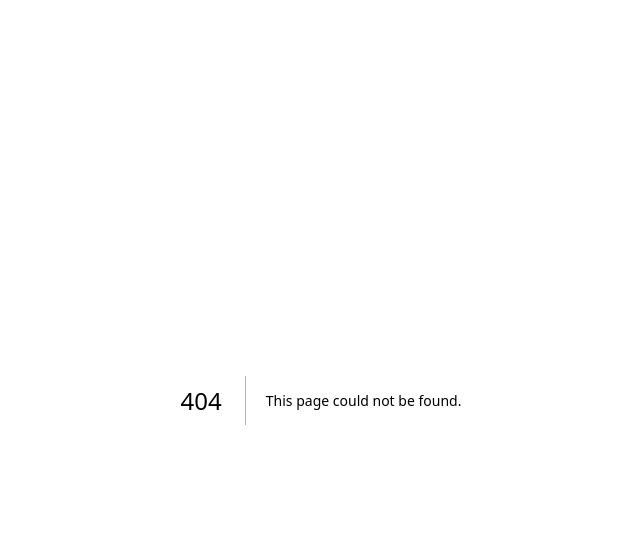
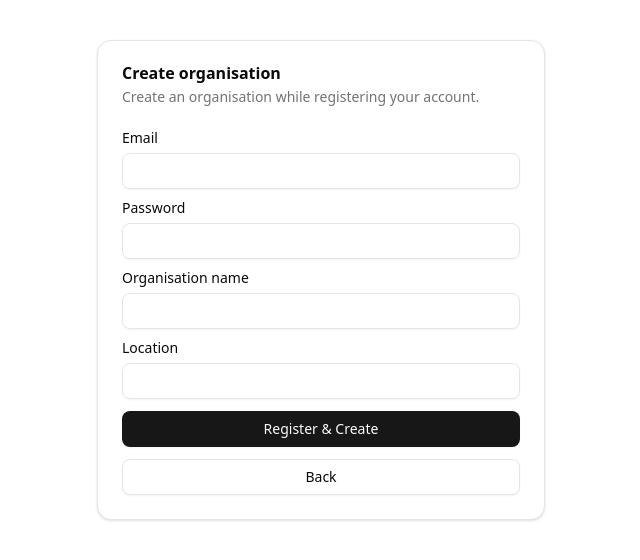
Before and after one commit to 6045943/Authentication-nextjs, a Next.js app: page /register/organisation in a window 1280 px wide. Before the commit this address had no page. Shown: the top 560 px of the page, without its empty margins (319-959 px from the left). Built offline with nearby package versions, Linux system fonts and the light colour scheme; no server answers.

Commit message:
Add organisation registration and dialog UI
Introduces a new organisation registration page and a custom dialog UI component using Radix UI. Updates the auth form to use a dialog for organisation selection during registration. Adds @radix-ui/react-dialog dependency.

```diff
--- /dev/null
+++ b/app/register/organisation/page.tsx
@@ -0,0 +1,111 @@
+"use client"
+
+import { useState } from "react"
+import { useRouter } from "next/navigation"
+import { Input } from "@/components/ui/input"
+import { Button } from "@/components/ui/button"
+import { Label } from "@/components/ui/label"
+import { Card, CardContent, CardDescription, CardHeader, CardTitle } from "@/components/ui/card"
+import { supabase } from "@/lib/supabaseClient"
+import { AlertMessage } from "@/components/alert-message"
+
+export default function RegisterOrganisationPage() {
+  const router = useRouter()
+  const [email, setEmail] = useState("")
+  const [password, setPassword] = useState("")
+  const [displayName, setDisplayName] = useState("")
+  const [location, setLocation] = useState("")
+  const [loading, setLoading] = useState(false)
+  const [error, setError] = useState<string | null>(null)
+  const [success, setSuccess] = useState(false)
+
+  const handleSubmit = async (e: React.FormEvent) => {
+    e.preventDefault()
+    setError(null)
+    setSuccess(false)
+    setLoading(true)
+    try {
+      // 1) Maak auth user
+      const { data: signUpData, error: signUpError } = await supabase.auth.signUp({ email, password })
+      if (signUpError || !signUpData.user?.id) {
+        setError(signUpError?.message || "Failed to register user")
+        return
+      }
+      const userId = signUpData.user.id
+
+      // 2) Maak Users entry met rol = admin
+      // ⚠️ LET OP: hier gebruik ik upsert, zodat duplicate key errors niet meer voorkomen
+      const { error: userError } = await supabase
+        .from("Users")
+        .upsert({ id: userId, email, role: 2 }) // 2 = admin
+      if (userError) {
+        setError(userError.message)
+        return
+      }
+
+      // 3) Maak organisatie
+      const { data: orgInsert, error: orgError } = await supabase
+        .from("organisations")
+        .insert({ display_name: displayName, location })
+        .select("id")
+        .single()
+      if (orgError || !orgInsert?.id) {
+        setError(orgError?.message || "Failed to create organisation")
+        return
+      }
+
+      // 4) Link user aan organisatie
+      const { error: linkError } = await supabase
+        .from("user_organisations")
+        .insert({ user_id: userId, organisation_id: orgInsert.id })
+      if (linkError) {
+        setError(linkError.message)
+        return
+      }
+
+      // 5) Klaar
+      setSuccess(true)
+      router.push("/login")
+    } finally {
+      setLoading(false)
+    }
+  }
+
+  return (
+    <div className="max-w-md mx-auto mt-10 space-y-4">
+      <AlertMessage error={error || undefined} success={success || undefined} successMessage="Account en organisatie aangemaakt! Log nu in."/>
+      <Card>
+        <CardHeader>
+          <CardTitle>Create organisation</CardTitle>
+          <CardDescription>Create an organisation while registering your account.</CardDescription>
+        </CardHeader>
+        <CardContent>
+          <form onSubmit={handleSubmit} className="space-y-3">
+            <div className="grid gap-2">
+              <Label>Email</Label>
+              <Input type="email" required value={email} onChange={(e) => setEmail(e.target.value)} />
+            </div>
+            <div className="grid gap-2">
+              <Label>Password</Label>
+              <Input type="password" required value={password} onChange={(e) => setPassword(e.target.value)} />
+            </div>
+            <div className="grid gap-2">
+              <Label>Organisation name</Label>
+              <Input required value={displayName} onChange={(e) => setDisplayName(e.target.value)} />
+            </div>
+            <div className="grid gap-2">
+              <Label>Location</Label>
+              <Input value={location} onChange={(e) => setLocation(e.target.value)} />
+            </div>
+            <Button type="submit" className="w-full" disabled={loading}>
+              {loading ? "Creating..." : "Register & Create"}
+            </Button>
+            <Button asChild variant="outline" className="w-full">
+              <a href="/register">Back</a>
+            </Button>
+          </form>
+        </CardContent>
+      </Card>
+    </div>
+  )
+}
--- a/components/auth-form.tsx
+++ b/components/auth-form.tsx
@@ -7,6 +7,17 @@ import { Input } from "@/components/ui/input"
 import { Label } from "@/components/ui/label"
 import { useState } from "react"
 import { AlertMessage } from "./alert-message"
+import Link from "next/link"
+import {
+  Dialog,
+  DialogClose,
+  DialogContent,
+  DialogDescription,
+  DialogFooter,
+  DialogHeader,
+  DialogTitle,
+  DialogTrigger,
+} from "@/components/ui/dialog"
 
 type AuthFormProps = React.ComponentProps<"div"> & {
   title: string
@@ -40,8 +51,7 @@ export function AuthForm({ className, title, description, submitLabel, onSubmitC
 
   return (
     <div className={cn("flex flex-col gap-6", className)} {...props}>
-      <AlertMessage error={error || undefined} success={success || undefined} successMessage={successMessage}
-      />
+      <AlertMessage error={error || undefined} success={success || undefined} successMessage={successMessage}/>
       {beforeFields}
       <Card>
         <CardHeader>
@@ -49,7 +59,7 @@ export function AuthForm({ className, title, description, submitLabel, onSubmitC
           <CardDescription>{description}</CardDescription>
         </CardHeader>
         <CardContent>
-          <form onSubmit={handleSubmit}>
+          <div>
             <div className="flex flex-col gap-6">
               <div className="grid gap-3">
                 <Label htmlFor="email">Email</Label>
@@ -67,13 +77,47 @@ export function AuthForm({ className, title, description, submitLabel, onSubmitC
                 <Input id="password" type="password" required value={password} onChange={(e) => setPassword(e.target.value)} />
               </div>
               <div className="flex flex-col gap-3">
-                <Button type="submit" className="w-full" disabled={loading}>
-                  {loading ? `${submitLabel}...` : submitLabel}
-                </Button>
+                <Dialog>
+                  <form  onSubmit={handleSubmit}>
+                    <DialogTrigger asChild>
+                      <Button className="w-full" disabled={loading}>
+                        {submitLabel}
+                      </Button>
+                    </DialogTrigger>
+                    <DialogContent className="sm:max-w-[425px]">
+                      <DialogHeader>
+                        <DialogTitle>Choose any</DialogTitle>
+                        <DialogDescription>
+                          Make changes to your profile here. Click save when you&apos;re
+                          done.
+                        </DialogDescription>
+                      </DialogHeader>
+                      <div className="grid gap-4">
+                        <div className="grid gap-3">
+                          <Button type="submit" className="w-full" disabled={loading}>
+                             {loading ? `"No Organisation"...` : "No Organisation"}
+                          </Button>
+                        </div>
+                        <div className="grid gap-3">
+                          <Link href={"/register/organisation"}>
+                            <Button className="w-full">
+                              A Organisation
+                            </Button>
+                          </Link>
+                        </div>
+                      </div>
+                      <DialogFooter>
+                        <DialogClose asChild>
+                          <Button variant="outline">Cancel</Button>
+                        </DialogClose>
+                      </DialogFooter>
+                    </DialogContent>
+                  </form>
+                </Dialog>
               </div>
             </div>
             {footer && <div className="mt-4 text-center text-sm">{footer}</div>}
-          </form>
+          </div>
         </CardContent>
       </Card>
     </div>
--- /dev/null
+++ b/components/ui/dialog.tsx
@@ -0,0 +1,143 @@
+"use client"
+
+import * as React from "react"
+import * as DialogPrimitive from "@radix-ui/react-dialog"
+import { XIcon } from "lucide-react"
+
+import { cn } from "@/lib/utils"
+
+function Dialog({
+  ...props
+}: React.ComponentProps<typeof DialogPrimitive.Root>) {
+  return <DialogPrimitive.Root data-slot="dialog" {...props} />
+}
+
+function DialogTrigger({
+  ...props
+}: React.ComponentProps<typeof DialogPrimitive.Trigger>) {
+  return <DialogPrimitive.Trigger data-slot="dialog-trigger" {...props} />
+}
+
+function DialogPortal({
+  ...props
+}: React.ComponentProps<typeof DialogPrimitive.Portal>) {
+  return <DialogPrimitive.Portal data-slot="dialog-portal" {...props} />
+}
+
+function DialogClose({
+  ...props
+}: React.ComponentProps<typeof DialogPrimitive.Close>) {
+  return <DialogPrimitive.Close data-slot="dialog-close" {...props} />
+}
+
+function DialogOverlay({
+  className,
+  ...props
+}: React.ComponentProps<typeof DialogPrimitive.Overlay>) {
+  return (
+    <DialogPrimitive.Overlay
+      data-slot="dialog-overlay"
+      className={cn(
+        "data-[state=open]:animate-in data-[state=closed]:animate-out data-[state=closed]:fade-out-0 data-[state=open]:fade-in-0 fixed inset-0 z-50 bg-black/50",
+        className
+      )}
+      {...props}
+    />
+  )
+}
+
+function DialogContent({
+  className,
+  children,
+  showCloseButton = true,
+  ...props
+}: React.ComponentProps<typeof DialogPrimitive.Content> & {
+  showCloseButton?: boolean
+}) {
+  return (
+    <DialogPortal data-slot="dialog-portal">
+      <DialogOverlay />
+      <DialogPrimitive.Content
+        data-slot="dialog-content"
+        className={cn(
+          "bg-background data-[state=open]:animate-in data-[state=closed]:animate-out data-[state=closed]:fade-out-0 data-[state=open]:fade-in-0 data-[state=closed]:zoom-out-95 data-[state=open]:zoom-in-95 fixed top-[50%] left-[50%] z-50 grid w-full max-w-[calc(100%-2rem)] translate-x-[-50%] translate-y-[-50%] gap-4 rounded-lg border p-6 shadow-lg duration-200 sm:max-w-lg",
+          className
+        )}
+        {...props}
+      >
+        {children}
+        {showCloseButton && (
+          <DialogPrimitive.Close
+            data-slot="dialog-close"
+            className="ring-offset-background focus:ring-ring data-[state=open]:bg-accent data-[state=open]:text-muted-foreground absolute top-4 right-4 rounded-xs opacity-70 transition-opacity hover:opacity-100 focus:ring-2 focus:ring-offset-2 focus:outline-hidden disabled:pointer-events-none [&_svg]:pointer-events-none [&_svg]:shrink-0 [&_svg:not([class*='size-'])]:size-4"
+          >
+            <XIcon />
+            <span className="sr-only">Close</span>
+          </DialogPrimitive.Close>
+        )}
+      </DialogPrimitive.Content>
+    </DialogPortal>
+  )
+}
+
+function DialogHeader({ className, ...props }: React.ComponentProps<"div">) {
+  return (
+    <div
+      data-slot="dialog-header"
+      className={cn("flex flex-col gap-2 text-center sm:text-left", className)}
+      {...props}
+    />
+  )
+}
+
+function DialogFooter({ className, ...props }: React.ComponentProps<"div">) {
+  return (
+    <div
+      data-slot="dialog-footer"
+      className={cn(
+        "flex flex-col-reverse gap-2 sm:flex-row sm:justify-end",
+        className
+      )}
+      {...props}
+    />
+  )
+}
+
+function DialogTitle({
+  className,
+  ...props
+}: React.ComponentProps<typeof DialogPrimitive.Title>) {
+  return (
+    <DialogPrimitive.Title
+      data-slot="dialog-title"
+      className={cn("text-lg leading-none font-semibold", className)}
+      {...props}
+    />
+  )
+}
+
+function DialogDescription({
+  className,
+  ...props
+}: React.ComponentProps<typeof DialogPrimitive.Description>) {
+  return (
+    <DialogPrimitive.Description
+      data-slot="dialog-description"
+      className={cn("text-muted-foreground text-sm", className)}
+      {...props}
+    />
+  )
+}
+
+export {
+  Dialog,
+  DialogClose,
+  DialogContent,
+  DialogDescription,
+  DialogFooter,
+  DialogHeader,
+  DialogOverlay,
+  DialogPortal,
+  DialogTitle,
+  DialogTrigger,
+}
--- a/package.json
+++ b/package.json
@@ -9,6 +9,7 @@
     "lint": "eslint"
   },
   "dependencies": {
+    "@radix-ui/react-dialog": "^1.1.15",
     "@radix-ui/react-label": "^2.1.7",
     "@radix-ui/react-slot": "^1.2.3",
     "@supabase/ssr": "^0.7.0",
```
Also changed, not shown: 1 other file (tests, documents, lock files or other folders).
